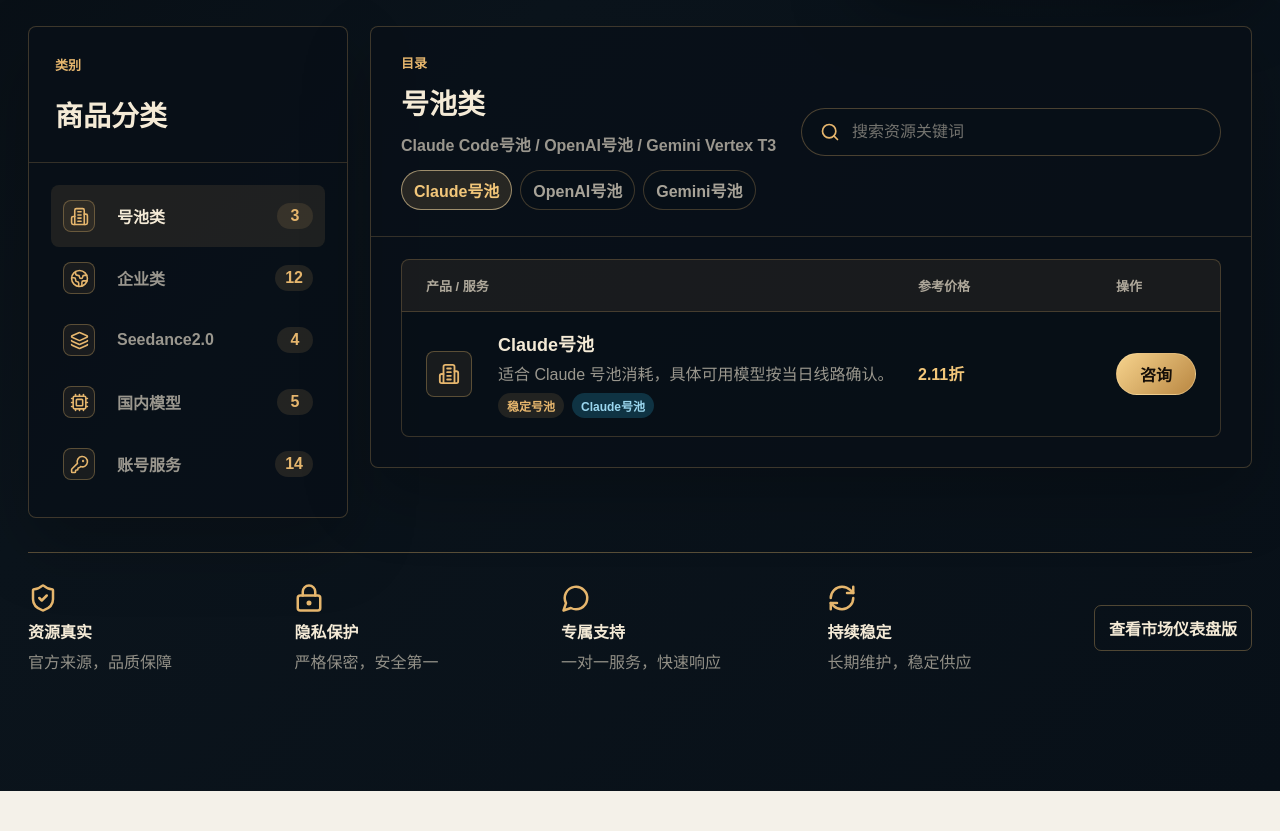
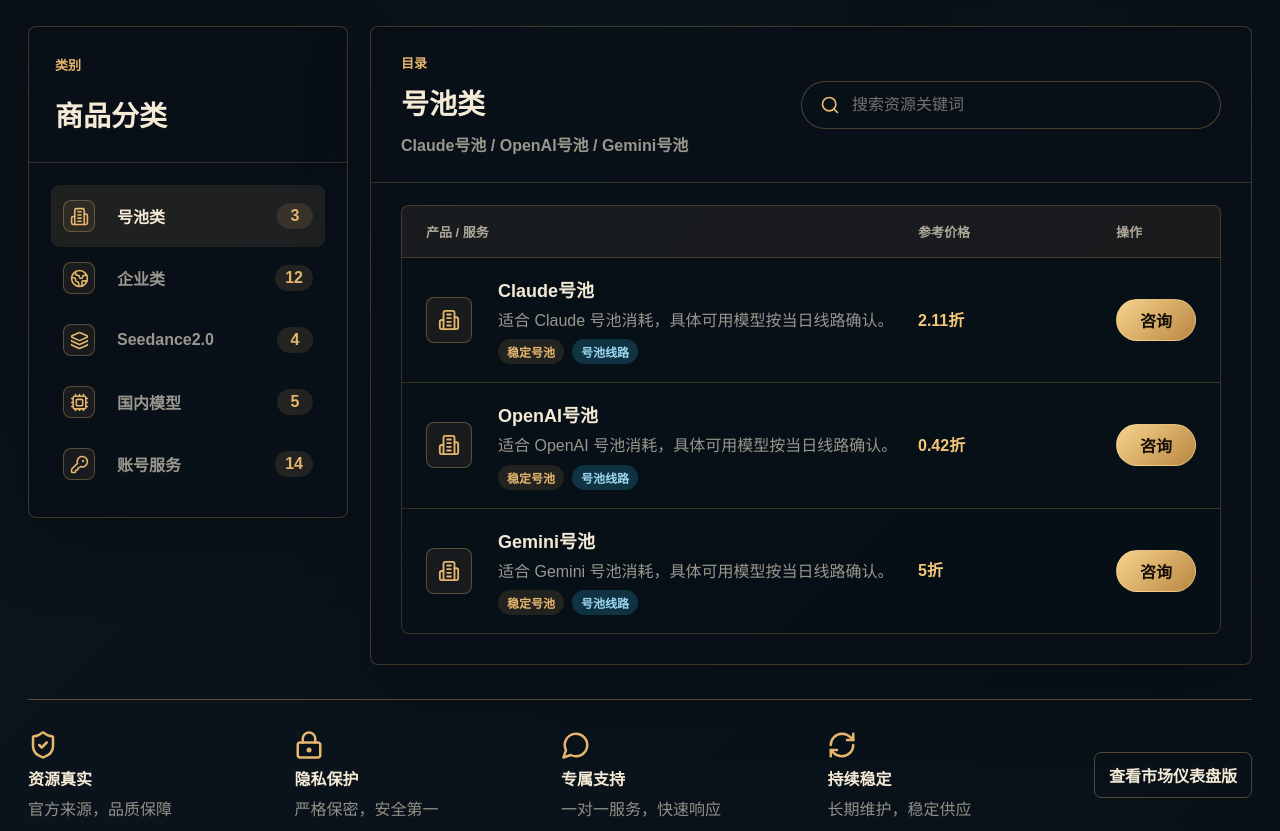
Before and after one commit to LegionZYX/ai-transfer-quote-platform, a React (Vite) app: page / in a window 1280 px wide. Shown: the part 760-1591 px from the top of the page. Before the commit the page ends 1551 px from the top, so only its background shows below. Built offline with nearby package versions, Linux system fonts and the light colour scheme.

Commit message:
Show pool products in one list

```diff
--- a/src/App.jsx
+++ b/src/App.jsx
@@ -26,7 +26,7 @@
 } from "lucide-react";
 import { categories, defaultProducts } from "./data/catalog";
 
-const PRODUCTS_KEY = "ai-transfer-products-v10";
+const PRODUCTS_KEY = "ai-transfer-products-v11";
 const HISTORY_KEY = "ai-transfer-update-history-v1";
 const TELEGRAM_KEY = "ai-transfer-telegram-v1";
 const ADMIN_SESSION_KEY = "ai-transfer-admin-session-v1";
@@ -493,7 +493,7 @@
 
 function PremiumBrokerHome({ products, telegramHref, setDesignVersion, onQuote, setActiveView }) {
   const [activeBusiness, setActiveBusiness] = useState("pool");
-  const [activeSubCategory, setActiveSubCategory] = useState("claude-code-pool");
+  const [activeSubCategory, setActiveSubCategory] = useState("pool-lines");
   const [catalogSearch, setCatalogSearch] = useState("");
   const activeCategory = categoryById(activeBusiness);
   const activeProducts = products.filter((product) => product.category === activeBusiness);
--- a/src/data/catalog.js
+++ b/src/data/catalog.js
@@ -4,8 +4,8 @@
   {
     id: "pool",
     label: "号池类",
-    summary: "Claude Code号池 / OpenAI号池 / Gemini Vertex T3",
-    description: "适合 Claude Code、OpenAI、Gemini 等模型号池消耗，按模型和通道折扣确认。"
+    summary: "Claude号池 / OpenAI号池 / Gemini号池",
+    description: "适合 Claude、OpenAI、Gemini 等号池消耗，按通道折扣确认。"
   },
   {
     id: "enterprise",
@@ -69,23 +69,23 @@
 }
 
 const poolRows = [
-  ["pool-claude", "claude-code-pool", "Claude号池", "Claude号池", "2.11折", "适合 Claude 号池消耗，具体可用模型按当日线路确认。"],
-  ["pool-openai", "openai-pool", "OpenAI号池", "OpenAI号池", "0.42折", "适合 OpenAI 号池消耗，具体可用模型按当日线路确认。"],
-  ["pool-gemini", "gemini-vertex-t3", "Gemini号池", "Gemini号池", "5折", "适合 Gemini 号池消耗，具体可用模型按当日线路确认。"]
-].map(([id, subCategory, subCategoryLabel, name, publicPrice, customerDescription]) =>
+  ["pool-claude", "Claude号池", "2.11折", "适合 Claude 号池消耗，具体可用模型按当日线路确认。"],
+  ["pool-openai", "OpenAI号池", "0.42折", "适合 OpenAI 号池消耗，具体可用模型按当日线路确认。"],
+  ["pool-gemini", "Gemini号池", "5折", "适合 Gemini 号池消耗，具体可用模型按当日线路确认。"]
+].map(([id, name, publicPrice, customerDescription]) =>
   product({
     id,
     category: "pool",
-    subCategory,
-    subCategoryLabel,
+    subCategory: "pool-lines",
+    subCategoryLabel: "号池线路",
     name,
     publicPrice,
     priceType: "discount",
-    minimumRequirement: subCategoryLabel,
+    minimumRequirement: "号池线路",
     contractRequirement: "大量消耗可单独确认",
-    permissionRequirement: subCategory === "claude-code-pool" ? "不能外接，仅限 Claude Code 使用" : "按号池通道可用性确认",
+    permissionRequirement: "按号池通道可用性确认",
     customerDescription,
-    internalCost: `源表：模型企业端渠道报价6月4日 / ${subCategoryLabel}`,
+    internalCost: "源表：模型企业端渠道报价6月4日 / 号池线路",
     adminNote: "号池类前台参考价格只显示折扣。"
   })
 );
```
